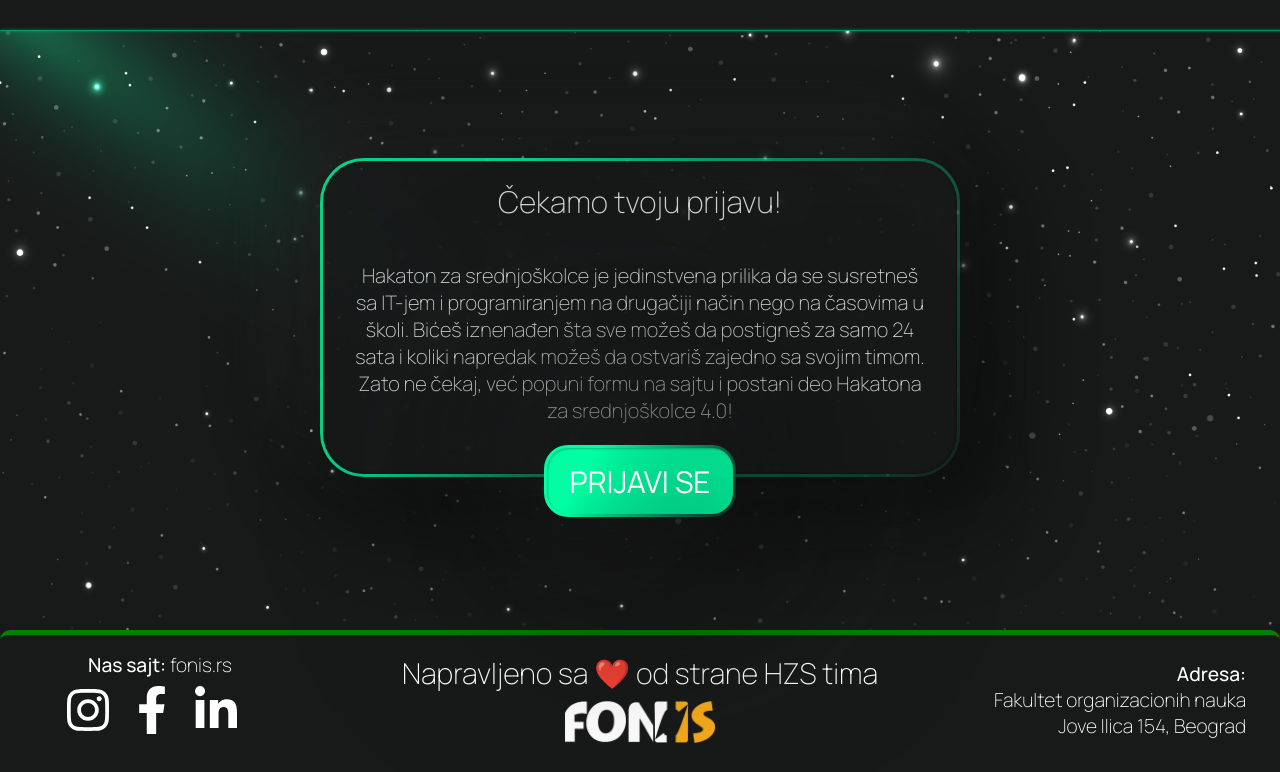
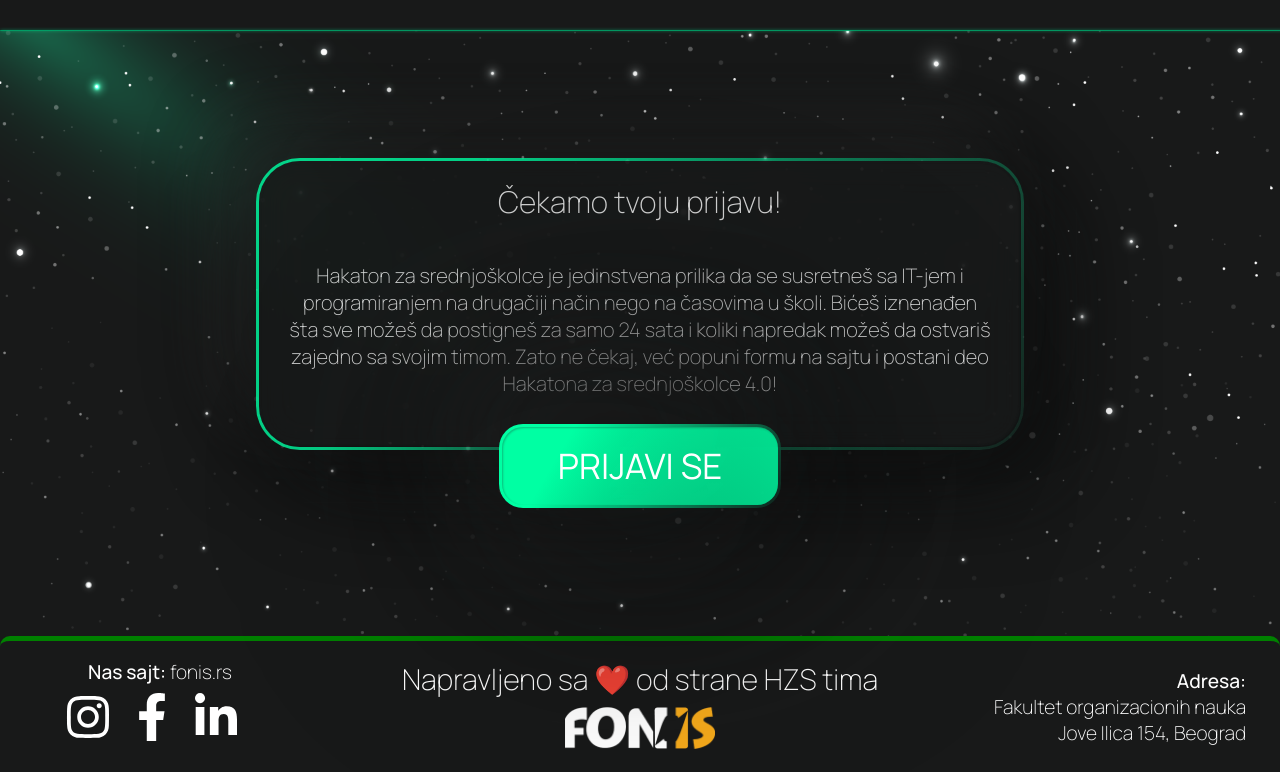
Before and after one commit to Nikola787/hzs-5.0, a React (Create React App) app: page /#/ in a window 1280 px wide. Shown: the part 7744-8516 px from the top of the page. Built offline with nearby package versions, Linux system fonts and the light colour scheme.

Commit message:
izmene prijava

```diff
--- a/src/components/prijava_tekst/prijavaT.css
+++ b/src/components/prijava_tekst/prijavaT.css
@@ -2,7 +2,6 @@
   background-image: url("./assets/prijavaTpozadina.png");
   background-size: cover;
   background-repeat: repeat-y;
-  height: 600px;
 
   margin-top: -2.3%;
 }
@@ -14,8 +13,8 @@
 
 .prijavaT-box {
   margin-top: 10%;
-  width: 50%;
-  height: 50%;
+  width: 60%;
+  height: 0%;
 
   background: linear-gradient(#181919, #181919) padding-box,
     linear-gradient(120.39deg, #00ffa3 23.45%, rgba(24, 25, 25, 0.2) 104.96%)
@@ -62,9 +61,14 @@
 }
 
 .dugme-prijava {
-  width: 15%;
+  width: 22%;
   height: 12%;
-  margin-top: -15%;
+  margin-top: -2%;
+  margin-bottom: 10%;
+
+  padding-top: 15px;
+  padding-bottom: 15px;
+
 
   background: linear-gradient(
         266.26deg,
@@ -94,7 +98,7 @@
   font-family: "Manrope";
   font-style: normal;
   font-weight: 400;
-  font-size: 30px;
+  font-size: 35px;
 
   /* identical to box height */
 
```
